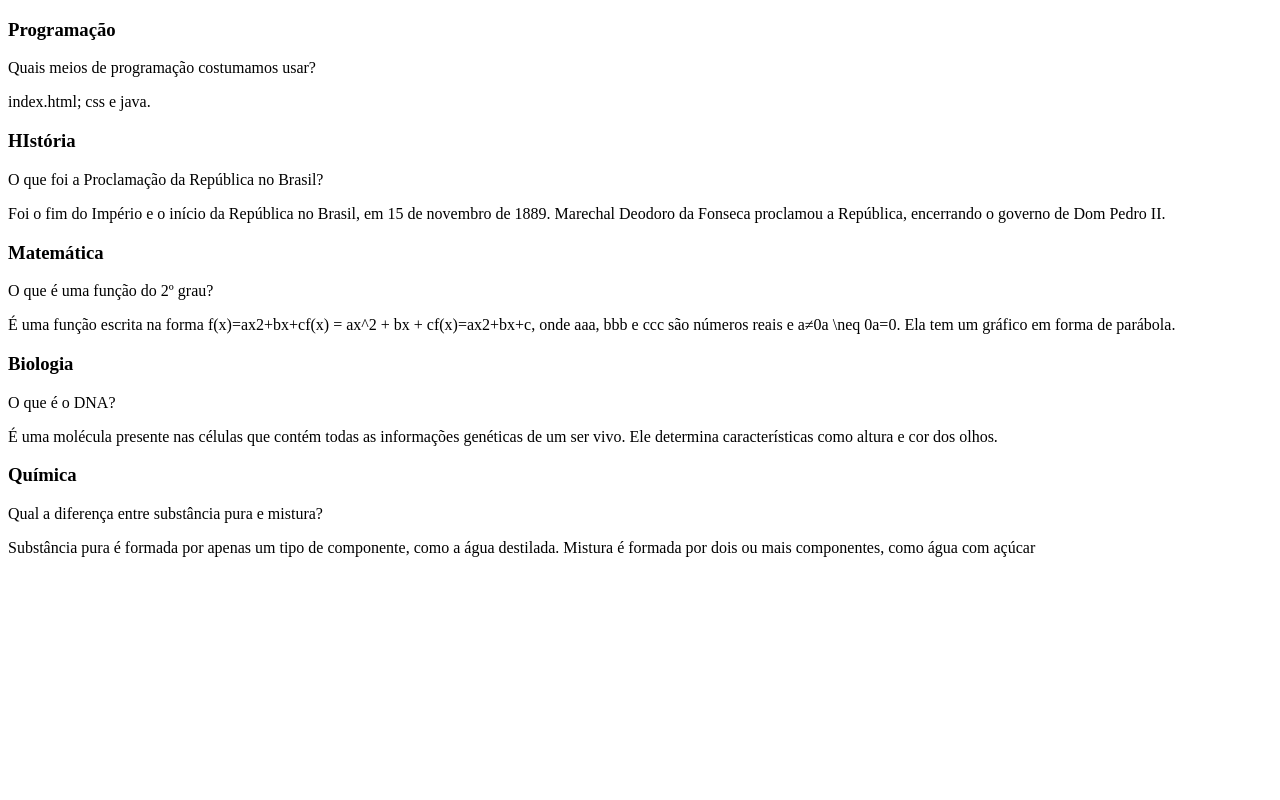
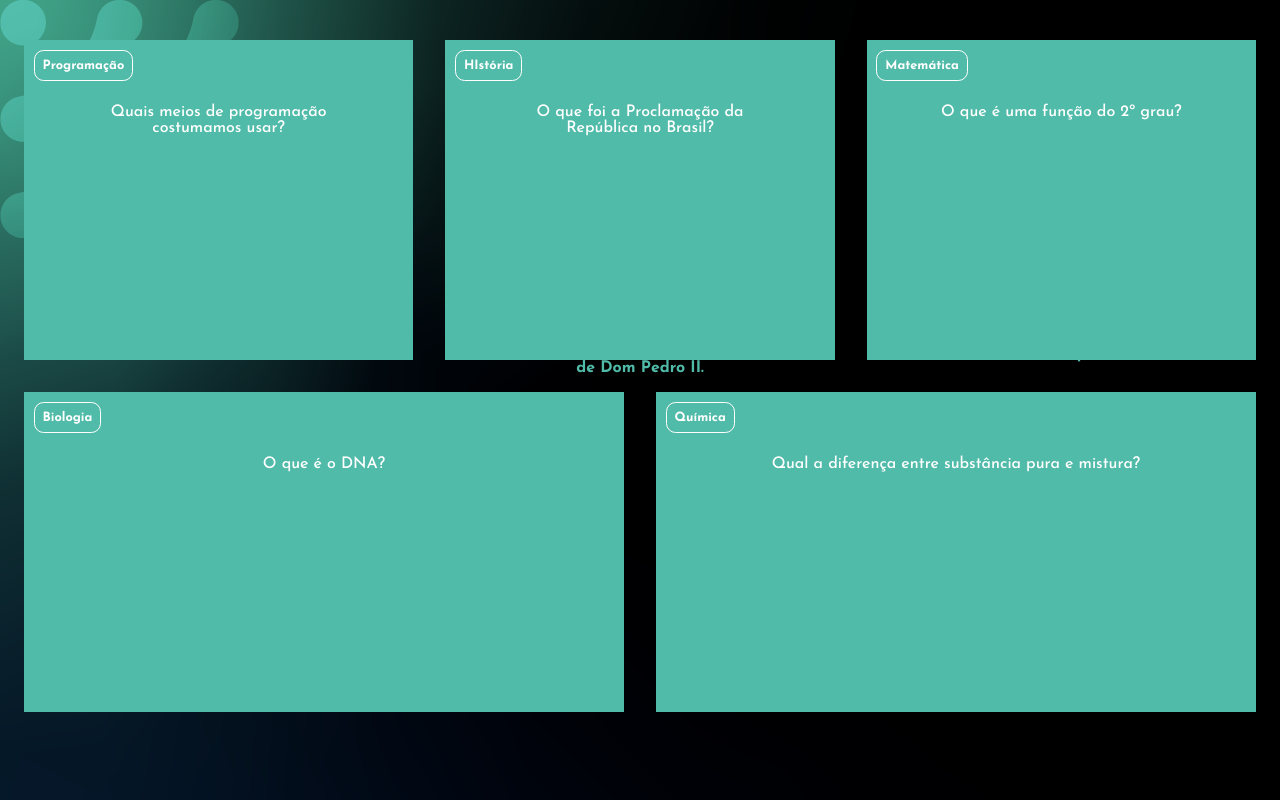
Before and after one commit to isinhafleite/flashcard, a plain HTML site: page index.html in a window 1280 px wide. Drawn offline with Linux system fonts and the light colour scheme; files that its build step writes are made by us from their sources.

Commit message:
13 agosto

```diff
--- /dev/null
+++ b/assets/img/style.css
@@ -0,0 +1,61 @@
+@import url('https://fonts.googleapis.com/css2?family=Josefin+Sans:ital,wght@0,100..700;1,100..700&display=swap');
+
+:root{
+  --text-color: #ffffff;
+  --card-front-color: #51BBA9;
+  --card-back-color: #51BBA9;
+}
+
+body {
+  background: url(img/bg-desktop-blue.webp);
+  font-family: Josefin Sans;
+}
+.cartao__conteudo {
+  background-color: var(--card-front-color);
+  text-align: center;
+  height: 100%;
+}
+#container {
+  display: flex;
+  flex-wrap: wrap;
+}
+.cartao {
+  margin: 1rem 1rem;
+  height: 20rem;
+  flex-grow: 1;
+  flex-basis: calc(33% - 6rem);
+}
+.cartao__conteudo p {
+  padding: 4rem;
+}
+.cartao__conteudo h3 {
+  color: var(--text-color);
+  border: 1px solid var(--text-color);
+  text-align: left;
+  padding: 0.5rem;
+  position: absolute;
+  margin: 0.6rem;
+  border-radius: 0.6rem;
+  font-size: 1vw;
+}
+.cartao__conteudo__pergunta p {
+  color: var(--text-color);
+  font-weight: 500;
+}
+.cartao__conteudo__resposta p {
+  color: var(--card-back-color);
+  font-weight: 700;
+}
+footer {
+  background-color: black;
+  color: white;
+  position: fixed;
+  bottom: 0;
+  width: 100%;
+  height: 2rem;
+}
+footer p {
+  text-align: center;
+  font-size: 0.6rem;
+  margin-top: 0.5rem;
+}
--- a/index.html
+++ b/index.html
@@ -5,6 +5,7 @@
     <meta charset="UTF-8">
     <meta name="viewport" content="width=device-width, initial-scale=1.0">
     <title>Flash Cards</title>
+    <link rel="stylesheet" href="assets/style.css">
 </head>
 
 <body>
```
